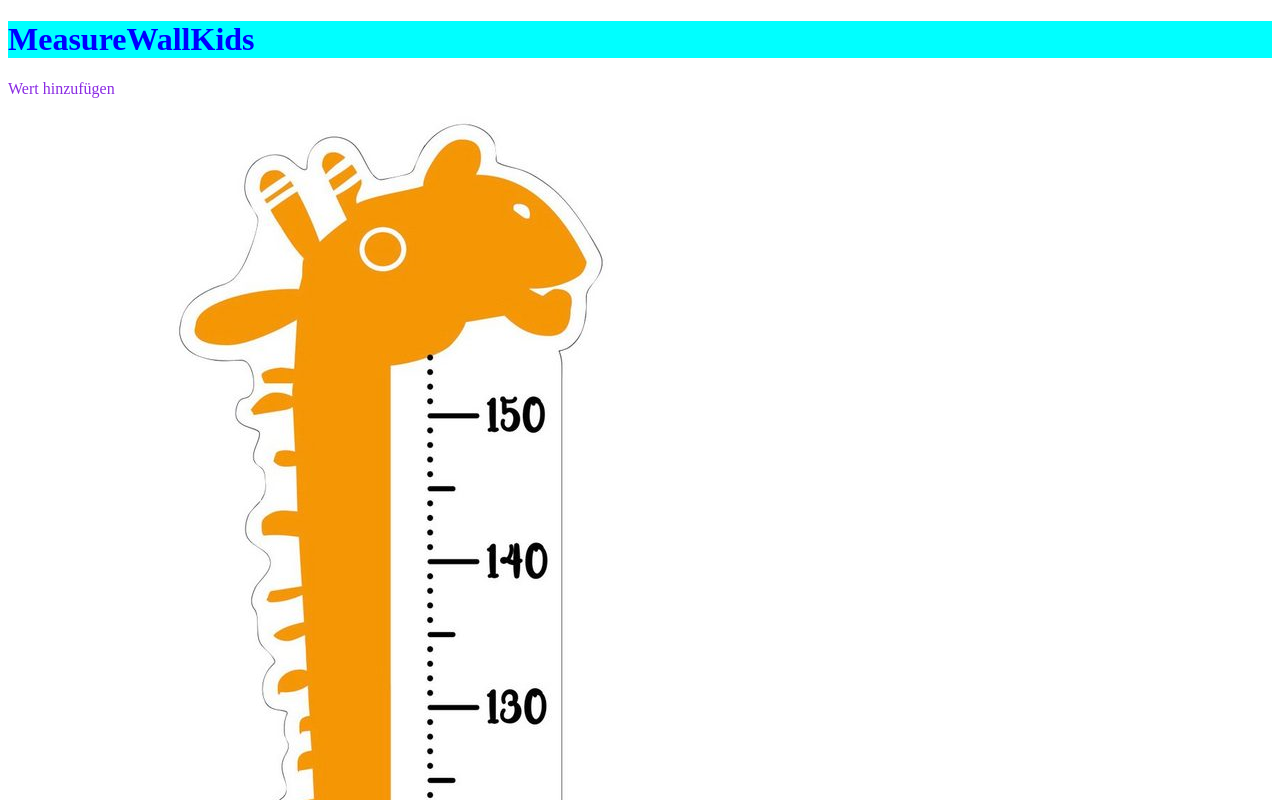
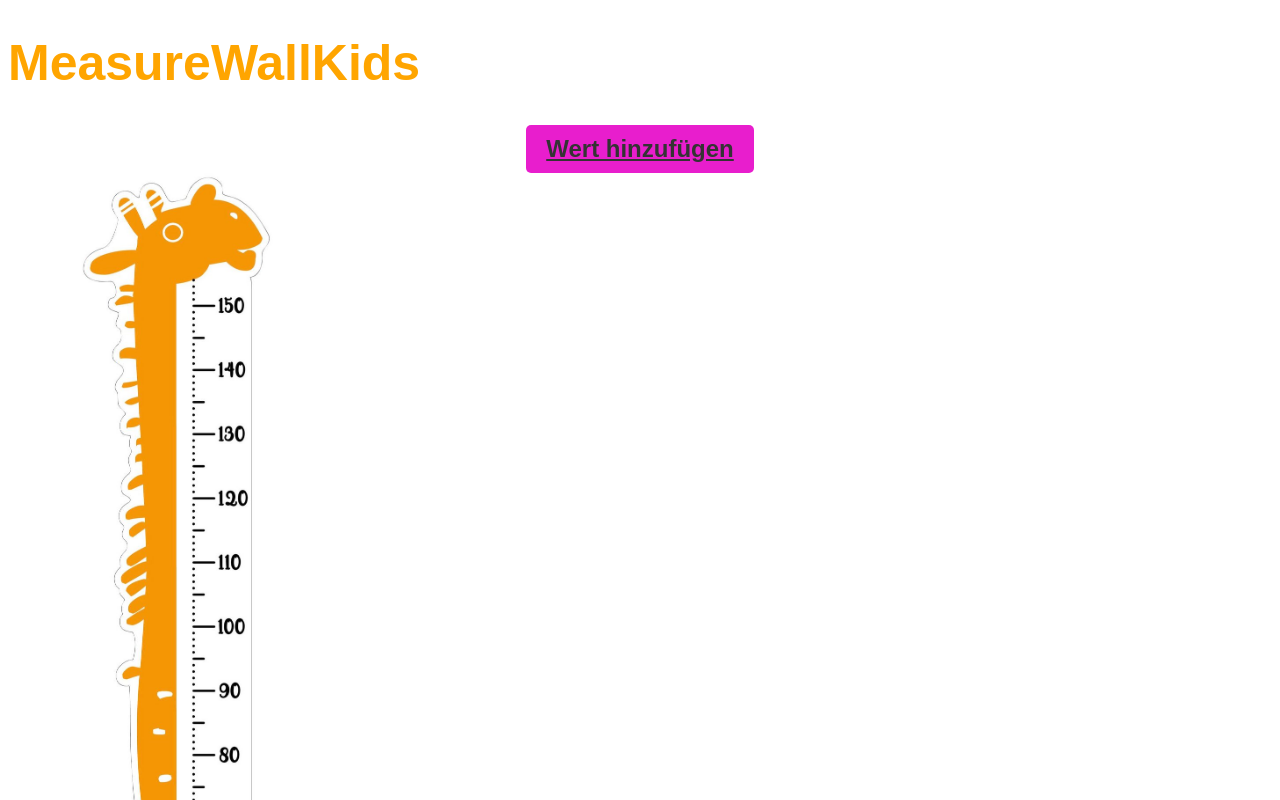
Before and after one commit to DavidBerdar/GIS_SS24, a plain HTML site: page Startseite.html in a window 1280 px wide. Shown: the top 800 px of the page. Drawn offline with Linux system fonts and the light colour scheme.

```diff
--- a/Eingeben.html
+++ b/Eingeben.html
@@ -0,0 +1,12 @@
+<!DOCTYPE html>
+<html lang="de">
+  <head>
+    <meta charset="UTF-8" />
+    <meta name="viewport" content="width=device-width, initial-scale=1.0" />
+    <meta name="description" content="Website um des Wachstum von Kinder von klein auf festzuhalten" />
+    <meta name="keywords" content="Kinder, Wachstum" />
+    <meta name="author" content="David Berdar" />
+    <title>MeasureWallKids</title>
+    <link rel="stylesheet" href="Styles.css" />
+  </head>
+  <body><p>"Name, Größe, Datum"</p></body>
--- a/Startseite.html
+++ b/Startseite.html
@@ -8,17 +8,19 @@
     <meta name="author" content="David Berdar" />
     <title>MeasureWallKids</title>
     <link rel="stylesheet" href="Styles.css" />
-  </head>
-  <body>
+   </head>
+
+   <body>
     <header><h1> MeasureWallKids</h1>
-    <p>Wert hinzufügen</p></header>
+      <div class="container"><button class="btn" ><a href="Eingeben.html" title="Wert hinzufügen">Wert hinzufügen</a></header>
+      </button> </div>
     <main>
-      <img
-  src="https://github.com/DavidBerdar/GIS_SS24/blob/main/WebsiteFotos/Messwand.png"
-  alt="Messwand"
-  title="Messwandbild"
-/>
+    <img src="WebsiteFotos/Messwand.png" title="Messwandbild" height="1100px"/>
+
+
+
+
+
     </main>
-    <footer>Fußbereich</footer>
   </body>
 </html>
--- a/Styles.css
+++ b/Styles.css
@@ -1,9 +1,34 @@
  h1{
-    background: cyan ;
-    color: blue;
-  }
-  p {
-    /*Property: Value;*/
-    color: blueviolet;
+
+    color: orange;
+    font-size: 50px;
+    font-family: Arial, Helvetica, sans-serif;
 
   }
+  a {
+    font-size: 24px;
+    font-weight: bold;
+    color: #333;
+    transition: font-size 0.3s ease;
+
+      }
+      a:hover {
+    font-size: 28px;
+  }
+  .container {
+    text-align: center;
+  }
+  .btn {
+    background-color: #e81ecd;
+    color: rgb(255, 255, 255);
+    padding: 10px 20px;
+    border: none;
+    border-radius: 5px;
+    cursor: pointer;
+    font-size: 16px;
+    transition: background-color 0.3s ease;
+  }
+
+  .btn:hover {
+    background-color: #cc00ff;
+  }
```
Also changed, not shown: WebsiteFotos/weiße-wand-textur-oder-hintergrund.jpg (added).
